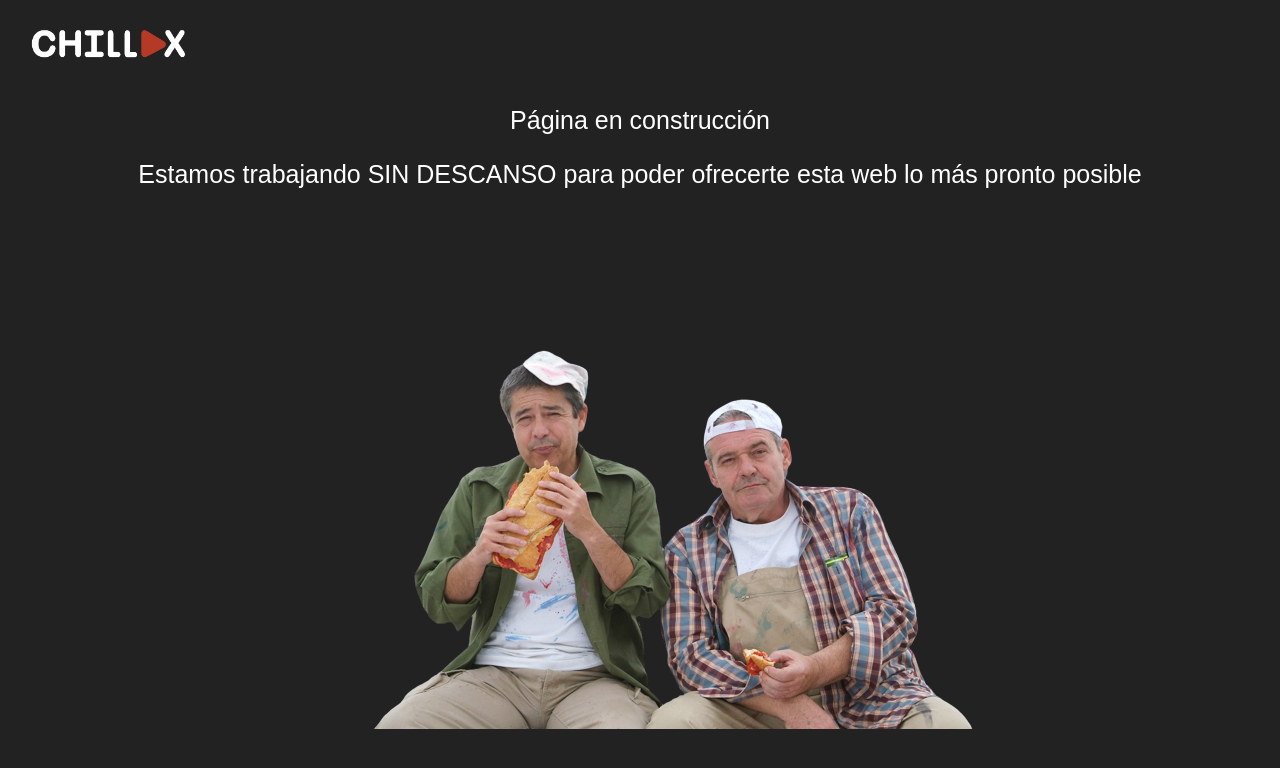
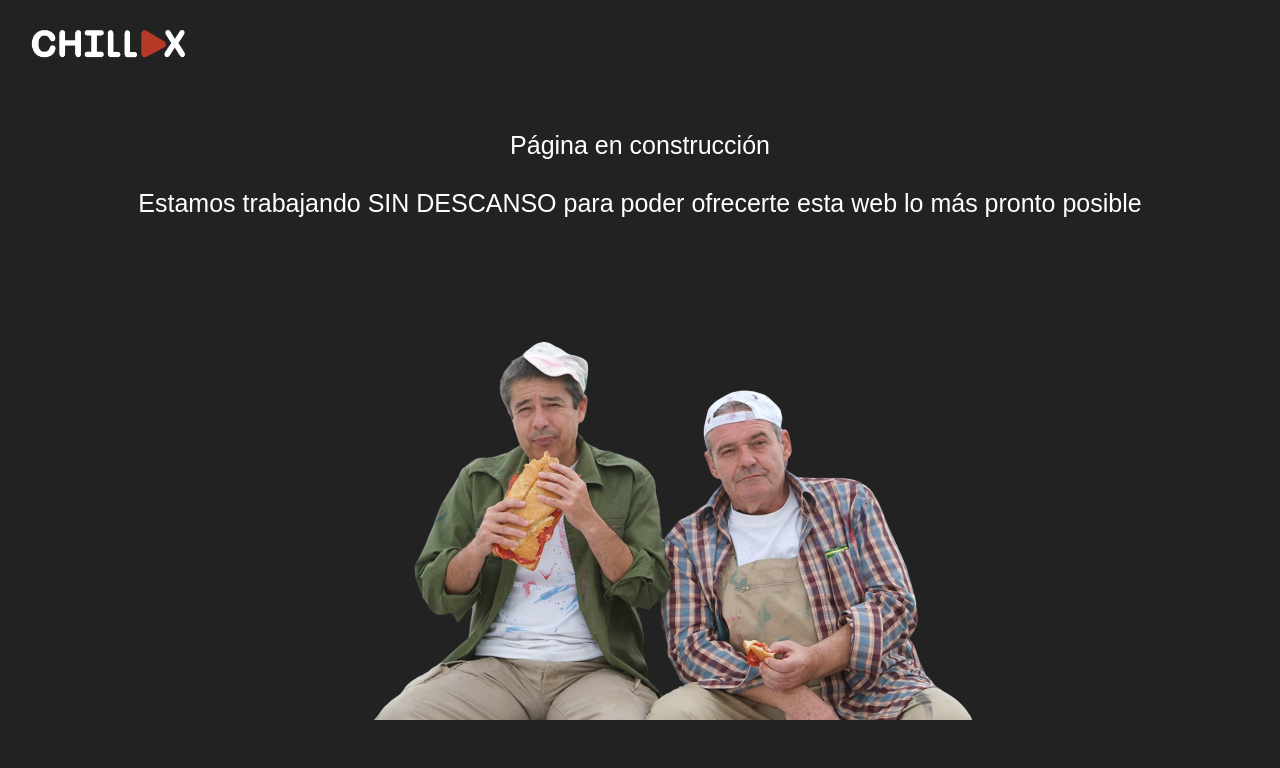
Before and after one commit to NuberuSH/chillax, a website built with Vite: page src/construction/construction.html in a window 1280 px wide. Built offline with nearby package versions, Linux system fonts and the light colour scheme.

Commit message:
he cambiado una cosa

```diff
--- a/src/construction/construction.css
+++ b/src/construction/construction.css
@@ -13,6 +13,7 @@ body {
 }
 
 p {
+  margin-top: 50px;
   text-align: center;
   font-size: 25px;
   color: white;
@@ -20,6 +21,6 @@ p {
 
 #myb {
   margin-left: 25%;
-  margin-top: 10%;
+  margin-top: 7%;
   position: fixed;
 }
--- a/src/construction/construction.html
+++ b/src/construction/construction.html
@@ -13,8 +13,11 @@
     <div class="container">
         <img id="logo" src="../assets/chillax.png" alt="CHILLAX">
 
-        <p>Página en construcción</p>
-        <p>Estamos trabajando SIN DESCANSO para poder ofrecerte esta web lo más pronto posible</p>
+        <p>Página en construcción
+            <br>
+            <br>
+            Estamos trabajando SIN DESCANSO para poder ofrecerte esta web lo más pronto posible
+        </p>
 
         <img id="myb" src="../assets/manolovectorial.png" alt="Manolo y Benito">
 
```
